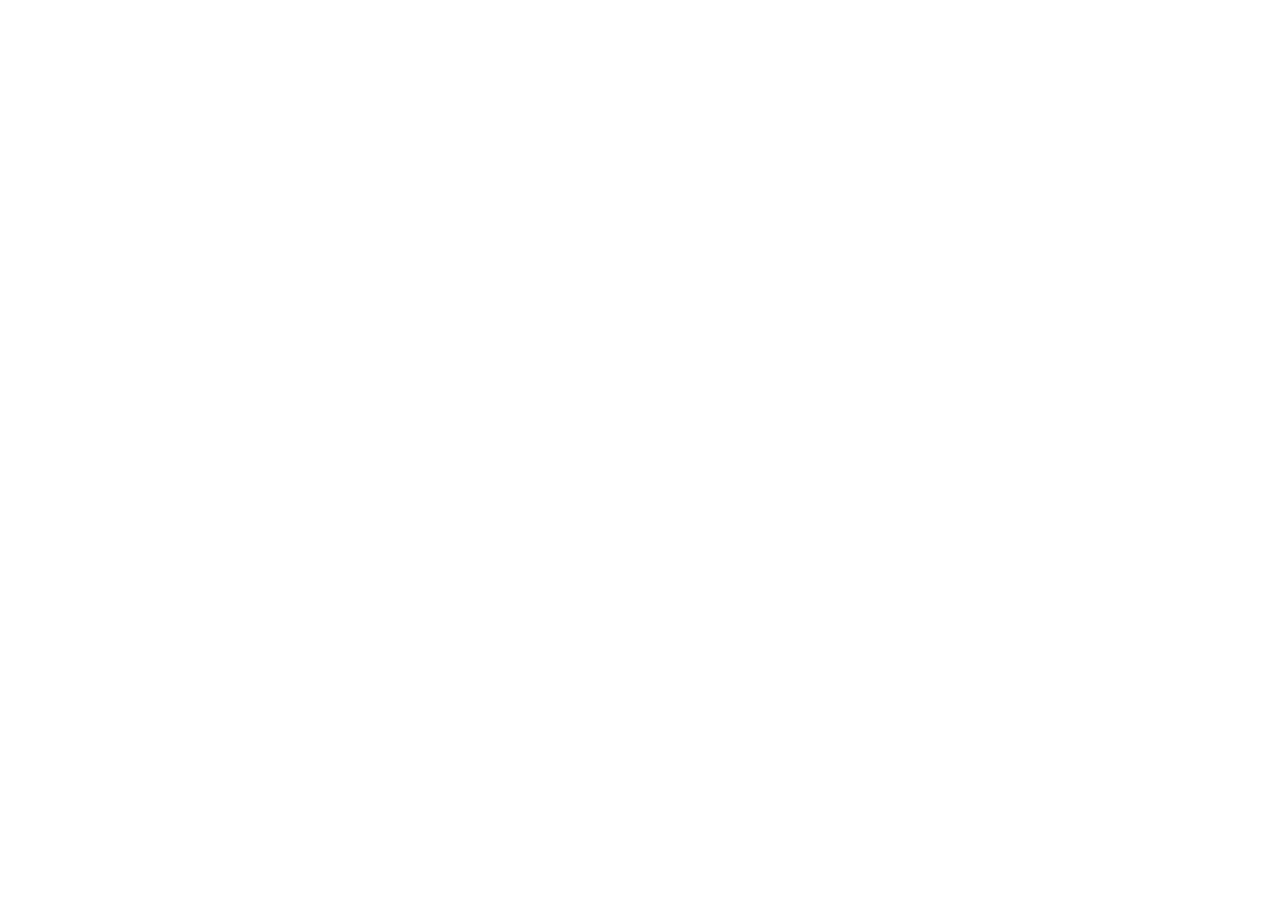
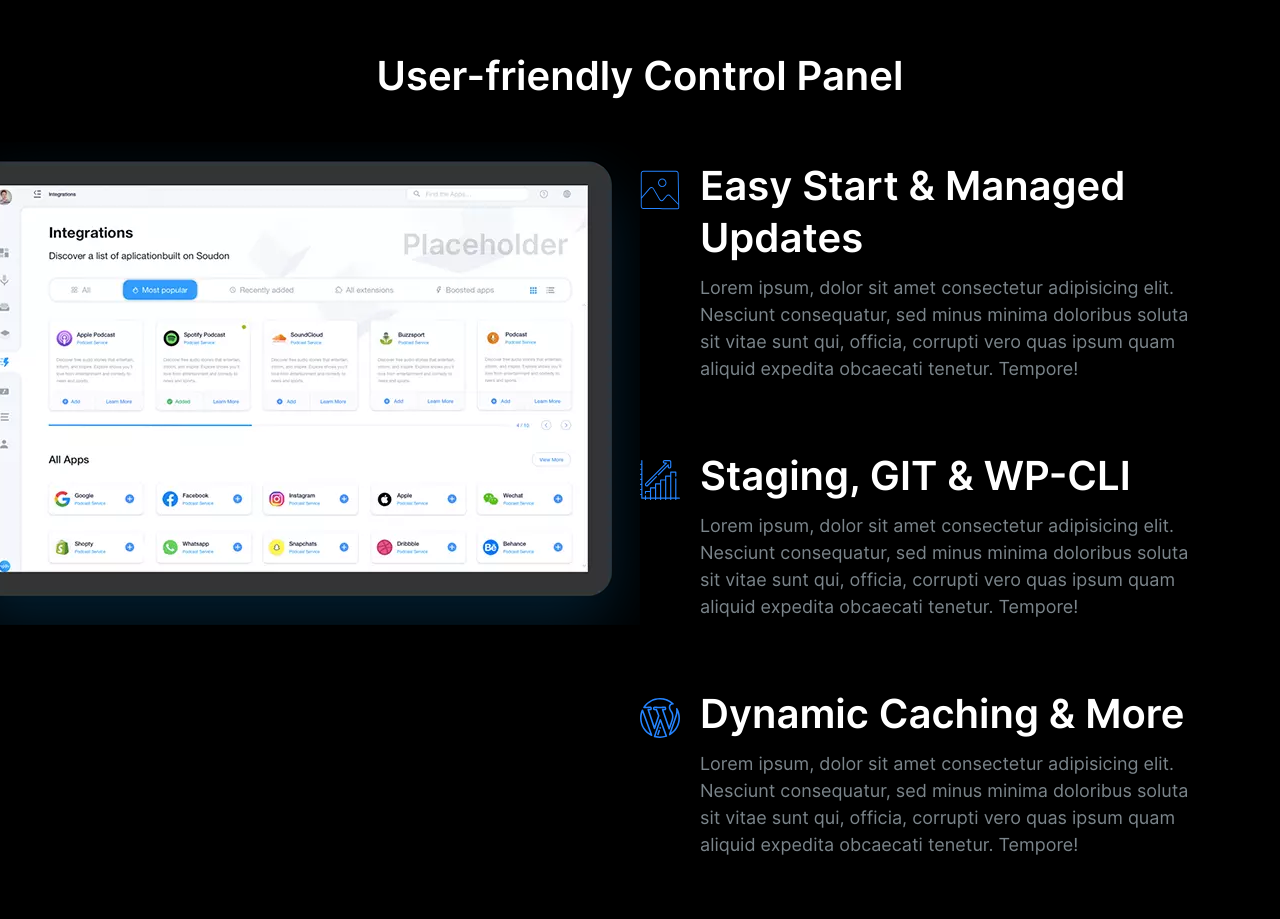
Before and after one commit to Muddoo/web_master_html-css, a plain HTML site: page index.html in a window 1280 px wide. Shown: the top 919 px of the page. Before the commit the page ends 800 px from the top, so only its background shows below. Drawn offline with Linux system fonts and the light colour scheme.

Commit message:
showcaseBlock

```diff
--- /dev/null
+++ b/blocks/block-showcase/block-showcase.css
@@ -0,0 +1,12 @@
+@media screen and (min-width: 768px) {
+    .block-showcase .grid_col-2 {
+        grid-template-columns: 50% 50%;
+    }
+    .block-showcase__image {
+        justify-self: end;
+    }
+    .block-showcase__image img {
+        width: auto;
+        max-width: 700px;
+    }
+}
--- a/blocks/block/block.css
+++ b/blocks/block/block.css
@@ -7,6 +7,7 @@
 }
 .block__heading {
     margin-top: 0;
+    font-size: 4rem;
 }
 .block_dark {
     background-color: black;
--- a/blocks/body/body.css
+++ b/blocks/body/body.css
@@ -8,7 +8,6 @@
     text-rendering: optimizeLegibility;
     overflow-x: hidden;
     -webkit-tap-highlight-color: transparent;
-    user-select: none;
     font-size: 2rem;
     line-height: 1.5;
 }
--- a/blocks/list/list.css
+++ b/blocks/list/list.css
@@ -1,7 +1,6 @@
 .list {
     list-style: none;
     padding: 0;
-    color: var(--color-headings);
     display: flex;
     flex-direction: column;
     row-gap: 1rem;
@@ -15,6 +14,7 @@
 .list_tick {
     list-style-image: url('../../images/tick.svg');
     padding-left: 3rem;
+    color: var(--color-headings);
 }
 
 .list_tick .list__item {
--- a/blocks/media/media.css
+++ b/blocks/media/media.css
@@ -1,6 +1,7 @@
 .media {
     display: flex;
     gap: 2rem;
+    margin-bottom: 4rem;
 }
 
 .media__title {
--- a/blocks/root/root.css
+++ b/blocks/root/root.css
@@ -35,6 +35,13 @@ p {
 a {
     text-decoration: none;
 }
+img {
+    width: 100%;
+}
+::selection {
+    color: white;
+    background-color: var(--color-primary);
+}
 @media screen and (min-width: 1024px) {
     body {
         font-size: 1.8rem;
--- a/index.html
+++ b/index.html
@@ -293,6 +293,59 @@
             <li class="nav__item"><a href="">Pricing</a></li>
         </ul>
     </nav> -->
+    <section class="block block_dark block_skewed-right block-showcase">
+        <header class="block__header">
+            <h3 class="block__heading">User-friendly Control Panel</h3>
+        </header>
+        <div class="container grid grid_col-2">
+            <picture class="block-showcase__image">
+                <source type="image/webp" srcset="images/ipad.webp 1x, images/ipad@2x.webp 2x">
+                <source type="image/png" srcset="images/ipad.png 1x, images/ipad@2x.png 2x">
+                <img src="images/ipad@2x.webp" alt="ipad">
+            </picture>
+            <ul class="list">
+                <li>
+                    <div class="media">
+                        <div class="media__image">
+                            <svg class="icon icon_primary">
+                                <use xlink:href="./images/sprite.svg#snap"></use>
+                            </svg>
+                        </div>
+                        <div class="media__body">
+                            <h3 class="media__title block__heading">Easy Start & Managed Updates</h3>
+                            <p>Lorem ipsum, dolor sit amet consectetur adipisicing elit. Nesciunt consequatur, sed minus minima doloribus soluta sit vitae sunt qui, officia, corrupti vero quas ipsum quam aliquid expedita obcaecati tenetur. Tempore!</p>
+                        </div>
+                    </div>
+                </li>
+                <li>
+                    <div class="media">
+                        <div class="media__image">
+                            <svg class="icon icon_primary">
+                                <use xlink:href="./images/sprite.svg#growth"></use>
+                            </svg>
+                        </div>
+                        <div class="media__body">
+                            <h3 class="media__title block__heading">Staging, GIT & WP-CLI</h3>
+                            <p>Lorem ipsum, dolor sit amet consectetur adipisicing elit. Nesciunt consequatur, sed minus minima doloribus soluta sit vitae sunt qui, officia, corrupti vero quas ipsum quam aliquid expedita obcaecati tenetur. Tempore!</p>
+                        </div>
+                    </div>
+                </li>
+                <li>
+                    <div class="media">
+                        <div class="media__image">
+                            <svg class="icon icon_primary">
+                                <use xlink:href="./images/sprite.svg#wordpress"></use>
+                            </svg>
+                        </div>
+                        <div class="media__body">
+                            <h3 class="media__title block__heading">Dynamic Caching & More</h3>
+                            <p>Lorem ipsum, dolor sit amet consectetur adipisicing elit. Nesciunt consequatur, sed minus minima doloribus soluta sit vitae sunt qui, officia, corrupti vero quas ipsum quam aliquid expedita obcaecati tenetur. Tempore!</p>
+                        </div>
+                    </div>
+                </li>
+            </ul>
+        </div>
+    </section>
     <script src="js/main.js"></script>
 </body>
 </html>
--- a/pages/index.css
+++ b/pages/index.css
@@ -25,3 +25,4 @@
 @import url('../blocks/block-domain/block-domain.css');
 @import url('../blocks/block-plans/block-plans.css');
 @import url('../blocks/feature/feature.css');
+@import url('../blocks/block-showcase/block-showcase.css');
```
